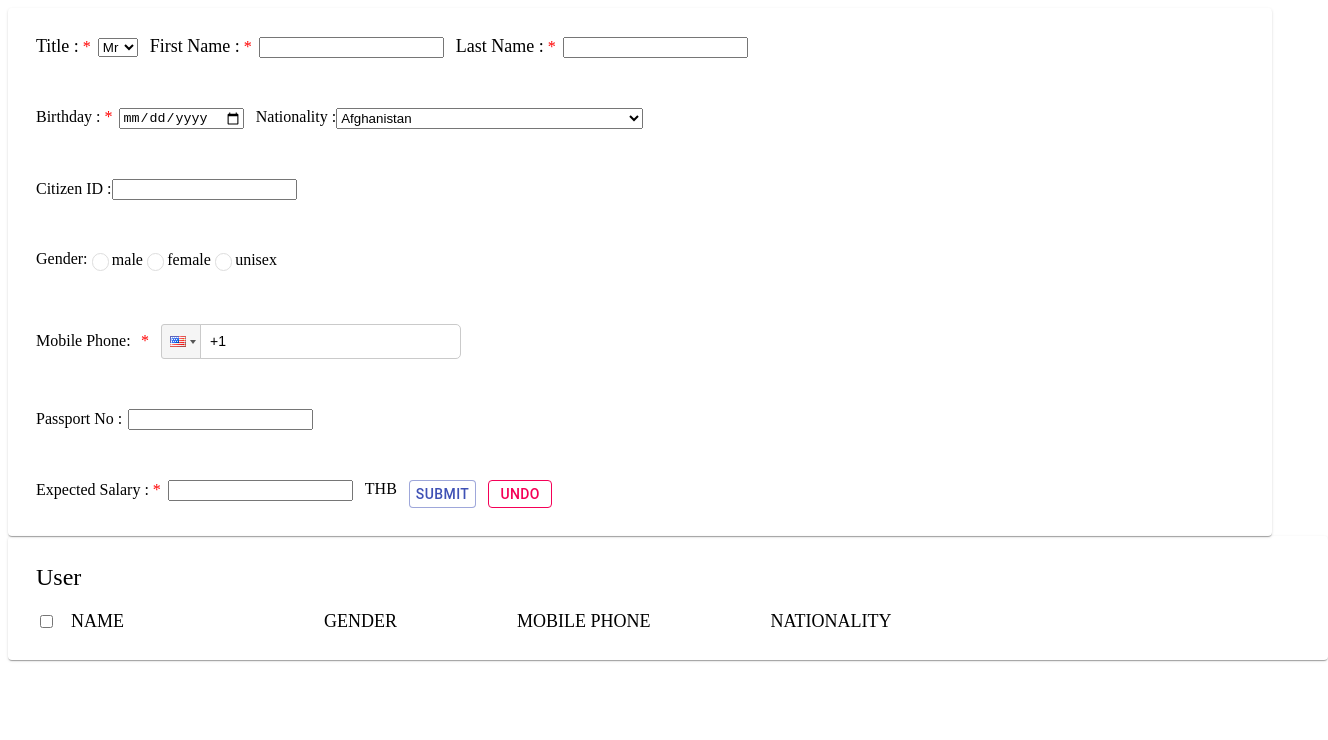
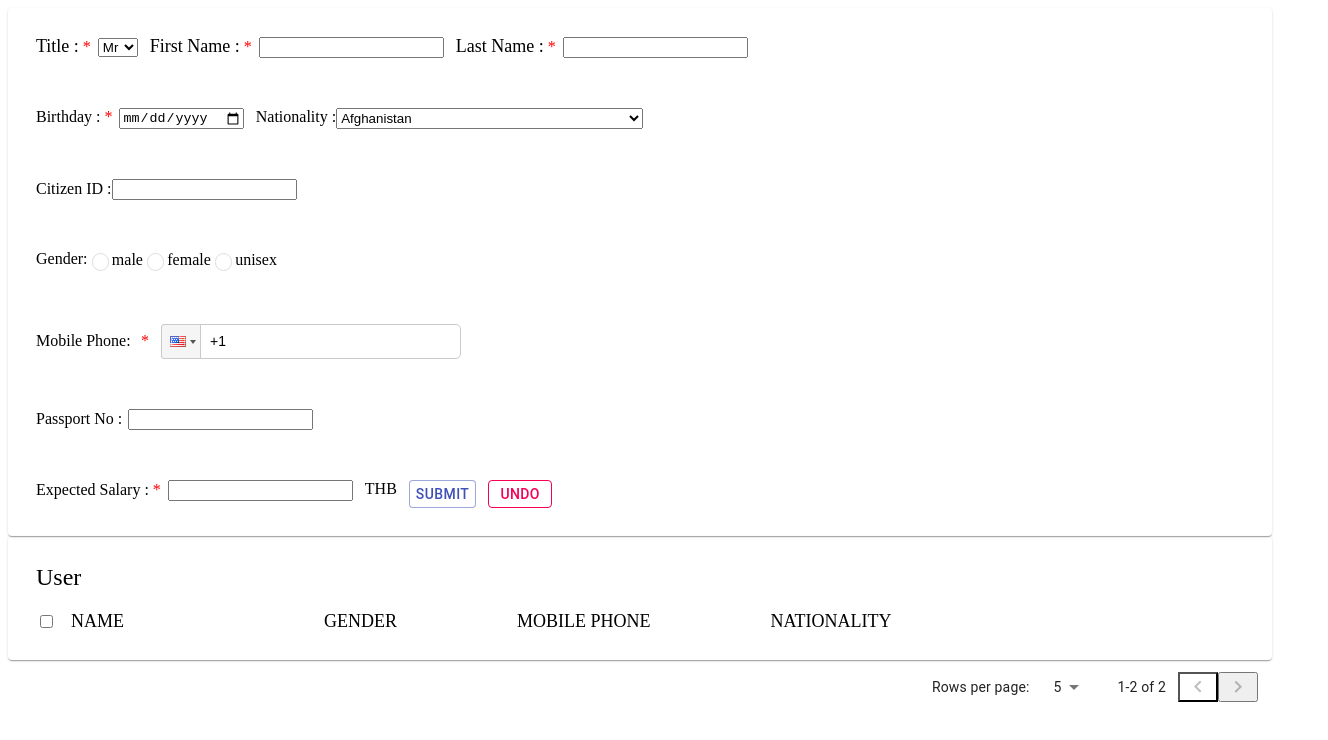
Before and after one commit to elosis/passaportReact, a React (Create React App) app: page / in a window 1280 px wide. Shown: the top 740 px of the page, 1328 px wide, since content can reach past the window. Built offline with nearby package versions, Linux system fonts and the light colour scheme.

Commit message:
setting RowPageInfo

```diff
--- a/src/App.css
+++ b/src/App.css
@@ -15,7 +15,6 @@
 }
 
 .user-container {
-  width: 100%;
   flex-direction: column;
   padding: 28px;
   gap: 50px;
@@ -171,3 +170,227 @@
   align-items: inherit;
   justify-content: inherit;
 }
+
+.row {
+  padding: 0;
+  color: rgba(0, 0, 0, 0.87);
+  overflow: auto;
+  font-size: 0.875rem;
+}
+
+.row-con {
+  min-height: 52px;
+  padding-right: 2px;
+  padding-left: 24px;
+  display: flex;
+  position: relative;
+  align-items: center;
+}
+
+.row-spacer {
+  flex: 1 1 100%;
+}
+
+.row-caption {
+  flex-shrink: 0;
+  color: inherit;
+  font-size: 0.875rem;
+  font-family: "Roboto", "Helvetica", "Arial", sans-serif;
+  font-weight: 400;
+  line-height: 1.43;
+  letter-spacing: 0.01071em;
+  margin: 0;
+}
+
+.row-number {
+  flex-shrink: 0;
+  color: inherit;
+  font-size: 0.875rem;
+  font-family: "Roboto", "Helvetica", "Arial", sans-serif;
+  font-weight: 400;
+  line-height: 1.43;
+  letter-spacing: 0.01071em;
+  margin: 0;
+}
+
+.row-input {
+  color: inherit;
+  font-size: inherit;
+  flex-shrink: 0;
+  margin-left: 8px;
+  margin-right: 32px;
+  cursor: text;
+  display: inline-flex;
+  position: relative;
+  box-sizing: border-box;
+  align-items: center;
+  font-family: "Roboto", "Helvetica", "Arial", sans-serif;
+  font-weight: 400;
+  line-height: 1.1876em;
+  letter-spacing: 0.00938em;
+}
+
+.row-select {
+  padding-right: 24px;
+  text-align: right;
+  padding-left: 8px;
+  text-align-last: right;
+  height: auto;
+  overflow: hidden;
+  min-height: 1.1876em;
+  white-space: nowrap;
+  text-overflow: ellipsis;
+  cursor: pointer;
+  min-width: 16px;
+  user-select: none;
+  border-radius: 0;
+  font: inherit;
+  color: currentColor;
+  width: 100%;
+  border: 0;
+  margin: 0;
+  display: block;
+  background: none;
+  box-sizing: content-box;
+  animation-name: mui-auto-fill-cancel;
+  letter-spacing: inherit;
+  animation-duration: 10ms;
+}
+
+.row-nativeInput {
+  left: 0;
+  width: 100%;
+  bottom: 0;
+  opacity: 0;
+  position: absolute;
+  pointer-events: none;
+}
+
+.row-icon {
+  top: calc(50% - 12px);
+  color: rgba(0, 0, 0, 0.54);
+  right: 0;
+  position: absolute;
+  pointer-events: none;
+  fill: currentColor;
+  width: 1em;
+  height: 1em;
+  display: inline-block;
+  font-size: 1.5rem;
+  transition: fill 200ms cubic-bezier(0.4, 0, 0.2, 1) 0ms;
+  flex-shrink: 0;
+  user-select: none;
+  overflow-clip-margin: content-box;
+  overflow: hidden;
+}
+
+.row-button {
+  flex: 0 0 auto;
+  flex-shrink: 0;
+  margin-left: 20px;
+  cursor: default;
+  pointer-events: none;
+  padding: 12px;
+  overflow: visible;
+  font-size: 1.5rem;
+  text-align: center;
+  transition: background-color 150ms cubic-bezier(0.4, 0, 0.2, 1) 0ms;
+  border-radius: 50%;
+  border: 0;
+  margin: 0;
+  display: inline-flex;
+  outline: 0;
+  position: relative;
+  align-items: center;
+  user-select: none;
+  vertical-align: middle;
+  justify-content: center;
+  text-decoration: none;
+}
+
+.row-button-left {
+  color: rgba(0, 0, 0, 0.26);
+  background-color: transparent;
+  cursor: default;
+  pointer-events: none;
+}
+
+.row-button-label {
+  width: 100%;
+  display: flex;
+  align-items: inherit;
+  justify-content: inherit;
+  color: rgba(0, 0, 0, 0.26);
+  background-color: transparent;
+  cursor: default;
+  pointer-events: none;
+  font-size: 1.5rem;
+  text-align: center;
+}
+
+.row-button-left-icon {
+  fill: currentColor;
+  width: 1em;
+  height: 1em;
+  display: inline-block;
+  font-size: 1.5rem;
+  transition: fill 200ms cubic-bezier(0.4, 0, 0.2, 1) 0ms;
+  flex-shrink: 0;
+  user-select: none;
+  overflow-clip-margin: content-box;
+  overflow: hidden;
+  color: rgba(0, 0, 0, 0.26);
+  cursor: default;
+  pointer-events: none;
+  flex: 0 0 auto;
+  padding: 12px;
+  overflow: visible;
+  text-align: center;
+  transition: background-color 150ms cubic-bezier(0.4, 0, 0.2, 1) 0ms;
+  border-radius: 50%;
+  border: 0;
+  margin: 0;
+  display: inline-flex;
+  outline: 0;
+  padding: 0;
+  position: relative;
+  align-items: center;
+  border-radius: 0;
+  vertical-align: middle;
+  justify-content: center;
+  text-decoration: none;
+  background-color: transparent;
+}
+
+.row-button-right-icon {
+  fill: currentColor;
+  width: 1em;
+  height: 1em;
+  display: inline-block;
+  font-size: 1.5rem;
+  transition: fill 200ms cubic-bezier(0.4, 0, 0.2, 1) 0ms;
+  flex-shrink: 0;
+  user-select: none;
+  overflow-clip-margin: content-box;
+  overflow: hidden;
+  color: rgba(0, 0, 0, 0.26);
+  cursor: default;
+  pointer-events: none;
+  padding: 12px;
+  overflow: visible;
+  text-align: center;
+  transition: background-color 150ms cubic-bezier(0.4, 0, 0.2, 1) 0ms;
+  border-radius: 50%;
+  border: 0;
+  margin: 0;
+  display: inline-flex;
+  outline: 0;
+  padding: 0;
+  position: relative;
+  align-items: center;
+  border-radius: 0;
+  vertical-align: middle;
+  justify-content: center;
+  text-decoration: none;
+  background-color: transparent;
+}
--- a/src/App.js
+++ b/src/App.js
@@ -1,6 +1,7 @@
 import "./App.css";
 import Form from "./components/Form/Form";
 import User from "./components/User/User";
+import RowPageInfo from "./components/RowPageInfo/RowPageInfo";
 import PasProvider from "./store/context";
 
 function App() {
@@ -8,6 +9,7 @@ function App() {
     <PasProvider>
       <Form />
       <User />
+      <RowPageInfo />
     </PasProvider>
   );
 }
--- /dev/null
+++ b/src/components/RowPageInfo/RowPageInfo.js
@@ -0,0 +1,41 @@
+import React from "react";
+import "../../App.css";
+
+export default function RowPageInfo() {
+  return (
+    <div className="row">
+      <div className="row-con">
+        <div className="row-spacer"></div>
+        <p className="row-caption">Rows per page: </p>
+        <div className="row-input">
+          <div className="row-select">5</div>
+          <input
+            aria-hidden="true"
+            tabindex="-1"
+            class="row-nativeInput"
+          ></input>
+          <svg className="row-icon">
+            <path d="M7 10l5 5 5-5z" />
+          </svg>
+        </div>
+        <p className="row-number">1-2 of 2</p>
+        <div className="row-button">
+          <button className="row-button-left">
+            <span className="row-button-label">
+              <svg className="row-button-left-icon">
+                <path d="M15.41 16.09l-4.58-4.59 4.58-4.59L14 5.5l-6 6 6 6z"></path>
+              </svg>
+            </span>
+          </button>
+          <button className="row-button-right">
+            <span className="row-button-label">
+              <svg className="row-button-right-icon">
+                <path d="M8.59 16.34l4.58-4.59-4.58-4.59L10 5.75l6 6-6 6z"></path>
+              </svg>
+            </span>
+          </button>
+        </div>
+      </div>
+    </div>
+  );
+}
```
